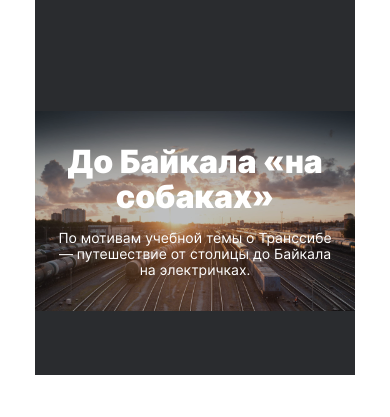
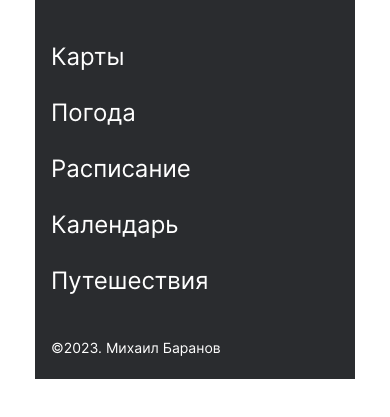
Before and after one commit to MihailB12109/russian-travel, a plain HTML site: page index.html in a window 390 px wide. Shown: the part 71-488 px from the top of the page. Drawn offline with Linux system fonts and the light colour scheme.

Commit message:
footer_adaptive

```diff
--- a/blocks/footer/__copyright/footer__copyright.css
+++ b/blocks/footer/__copyright/footer__copyright.css
@@ -3,8 +3,16 @@
     color: #FFF;
     text-align: right;
     font-size: 14px;
+    font-weight: 400;;
     font-family: Inter;
     line-height: 16px;
     position: absolute;
     right:0;
 }
+@media screen and (max-width:710px) {
+    .footer__copyright {
+    line-height: 14px;
+    margin-top: 48px;
+    position: relative;
+    }
+  }
--- a/blocks/footer/__link/footer__link.css
+++ b/blocks/footer/__link/footer__link.css
@@ -1,16 +1,33 @@
 .footer__link {
-    margin:0;
+    margin: 0;
+    padding: 0;
     color: #FFF;
     font-size: 16px;
     font-family: Inter;
     line-height: 18px;
     text-decoration: none;
+
 }
 
-.footer__link:not(:first-child){
+.footer__link:not(:first-child) {
     margin-left: 18px;
 }
 
-.footer__link:hover{
+.footer__link:hover {
     opacity: 0.8;
 }
+
+@media screen and (max-width:710px) {
+    .footer__link {
+        font-size: 24px;
+        line-height: 24px;
+    }
+
+    .footer__link:not(:last-child) {
+        margin-bottom: 32px;
+    }
+    .footer__link:not(:first-child) {
+        margin-left:0;
+    }
+
+}
--- a/blocks/footer/__links/footer__links.css
+++ b/blocks/footer/__links/footer__links.css
@@ -1,2 +1,8 @@
 .footer__links{
 }
+    @media screen and (max-width:710px) {
+        .footer__links {
+            display: flex;
+            flex-direction: column;
+    }
+}
--- a/blocks/footer/footer.css
+++ b/blocks/footer/footer.css
@@ -1,8 +1,31 @@
 .footer {
-    width: 1184px;
-    height: 18px;
+    max-width: 1184px;
     margin: 0 48px 24px 48px;
     display: flex;
     align-items: baseline;
     position: relative;
 }
+
+@media screen and (max-width:1100px) {
+    .footer {
+      max-width: 928px;
+    }
+  }
+
+  @media screen and (max-width:900px) {
+    .footer {
+      max-width: 720px;
+      margin: 0 24px 24px 24px;
+      display: flex;
+      align-items: baseline;
+    }
+  }
+
+  @media screen and (max-width:710px) {
+    .footer {
+      max-width: 186px;
+      margin: 0 118px 24px 16px;
+      display: flex;
+      flex-direction: column;
+    }
+  }
--- a/index.html
+++ b/index.html
@@ -144,14 +144,14 @@
                         кто тут хозяин.</p>
                 </div>
             </div>
-        </section>-->
+        </section>
         <section class="cover">
             <a href="https://stampsy.com/na-elektrichkakh-do-baikala" class='cover__overlay' target="_blank">
                 <h2 class='cover__title'>До Байкала &laquo;на собаках&raquo;</h2>
                 <p class='cover__subtitle'>По мотивам учебной темы о Транссибе — путешествие от столицы до Байкала
                     на электричках.</p>
             </a>
-        </section><!--
+        </section>-->
         <section class="footer">
             <nav class="footer__links">
                 <a class='footer__link' href="https://yandex.ru/maps" target='_blank'>Карты</a>
@@ -161,7 +161,7 @@
                 <a class='footer__link' href="https://travel.yandex.ru" target='_blank'>Путешествия</a>
             </nav>
             <p class='footer__copyright'>&copy;2023. Михаил Баранов</p>
-            </section>-->
+            </section>
     </div>
 </body>
 
```
